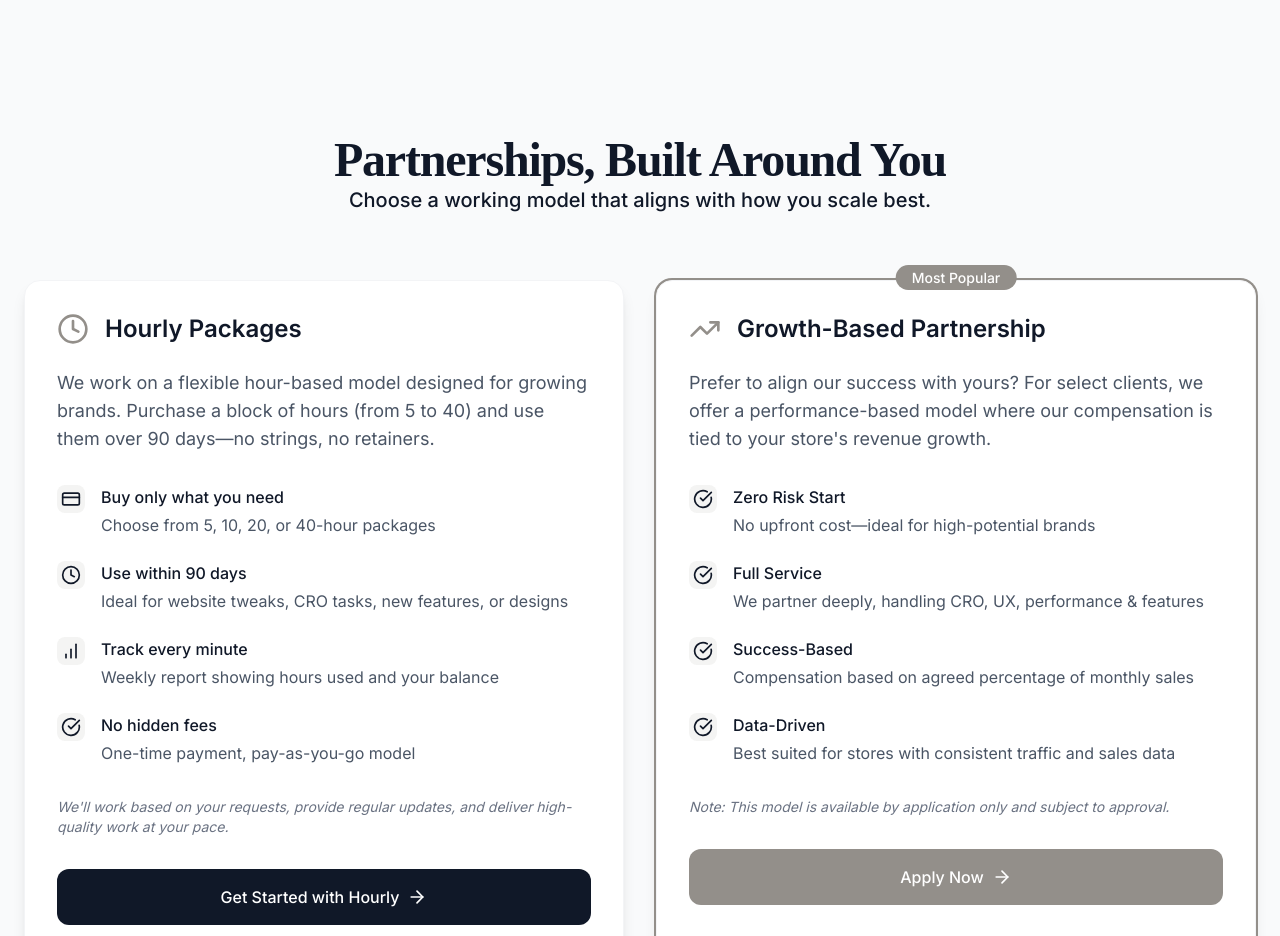
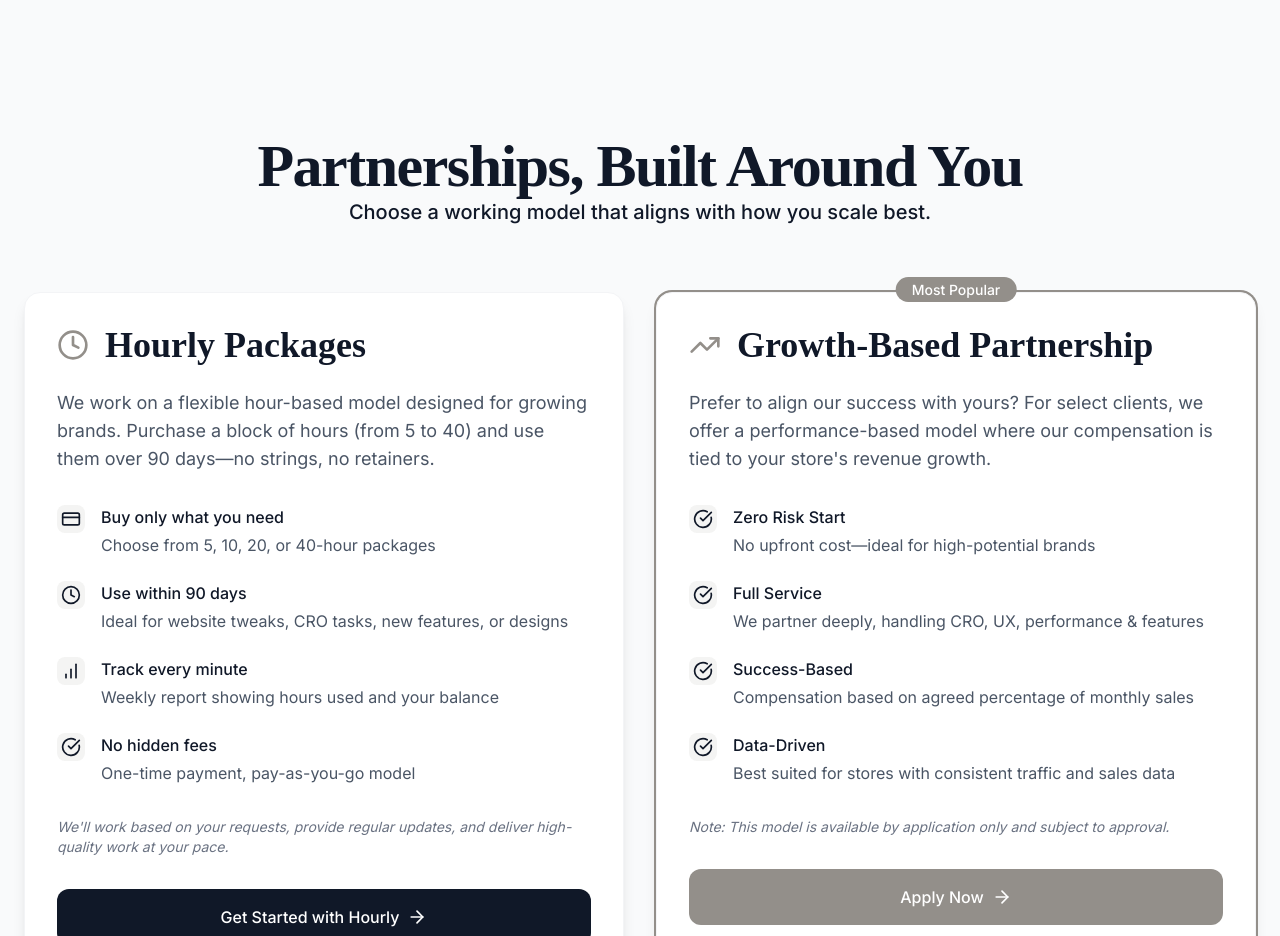
Before and after one commit to gaurangzalariya/maisonq-studio-nextjs, a Next.js app: page /packages in a window 1280 px wide. Shown: the part 960-1896 px from the top of the page. Built offline with nearby package versions, Linux system fonts and the light colour scheme; a web font is replaced by a local one.

Commit message:
Update MyPackages.tsx

```diff
--- a/src/components/MyPackages.tsx
+++ b/src/components/MyPackages.tsx
@@ -2,7 +2,7 @@
 
 import { motion, Variants } from 'framer-motion';
 import { CheckCircle, ArrowRight, Clock, CreditCard, TrendingUp, BarChart } from 'lucide-react';
-import HeadingThree from './UI/HeadingThree';
+import { HeadingTwo } from './UI/UI';
 import React from 'react';
 
 interface PackageItem {
@@ -125,7 +125,7 @@ const MyPackages = () => {
     <section className="px-6 py-24 sm:py-32 lg:py-40 bg-gray-50">
       <div className="max-w-7xl mx-auto">
         <div className="text-center mb-16">
-          <HeadingThree
+          <HeadingTwo
             heading="Partnerships, Built Around You"
             subtext="Choose a working model that aligns with how you scale best."
           />
@@ -157,10 +157,10 @@ const MyPackages = () => {
 
               <div className="flex items-center gap-4 mb-6">
                 {pkg.icon}
-                <h3 className="text-2xl font-semibold text-gray-900">{pkg.title}</h3>
+                <h3 className="text-3xl lg:text-4xl font-secondary font-semibold text-gray-900 text-pretty">{pkg.title}</h3>
               </div>
 
-              <p className="text-lg mb-8 text-gray-600">
+              <p className="text-lg mb-8 text-gray-600 text-pretty">
                 {pkg.description}
               </p>
 
@@ -182,7 +182,7 @@ const MyPackages = () => {
                 ))}
               </ul>
 
-              <p className="text-sm italic text-gray-500 mb-8">
+              <p className="text-sm italic text-gray-500 mb-8 text-pretty">
                 {pkg.outro}
               </p>
 
```
